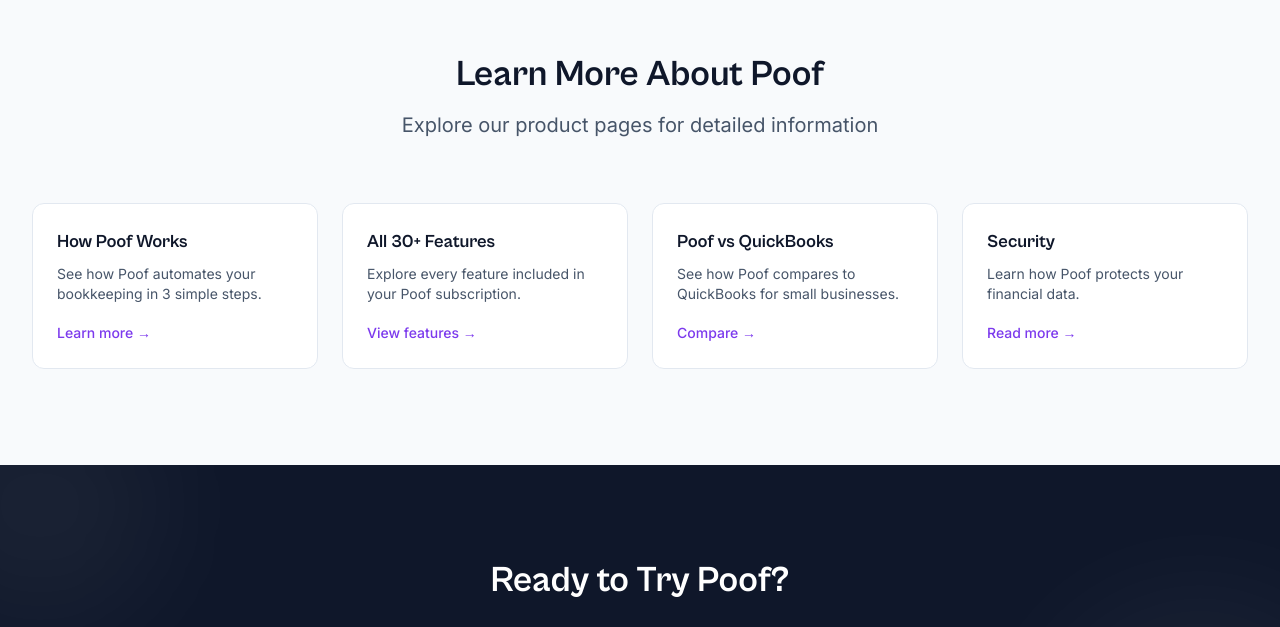
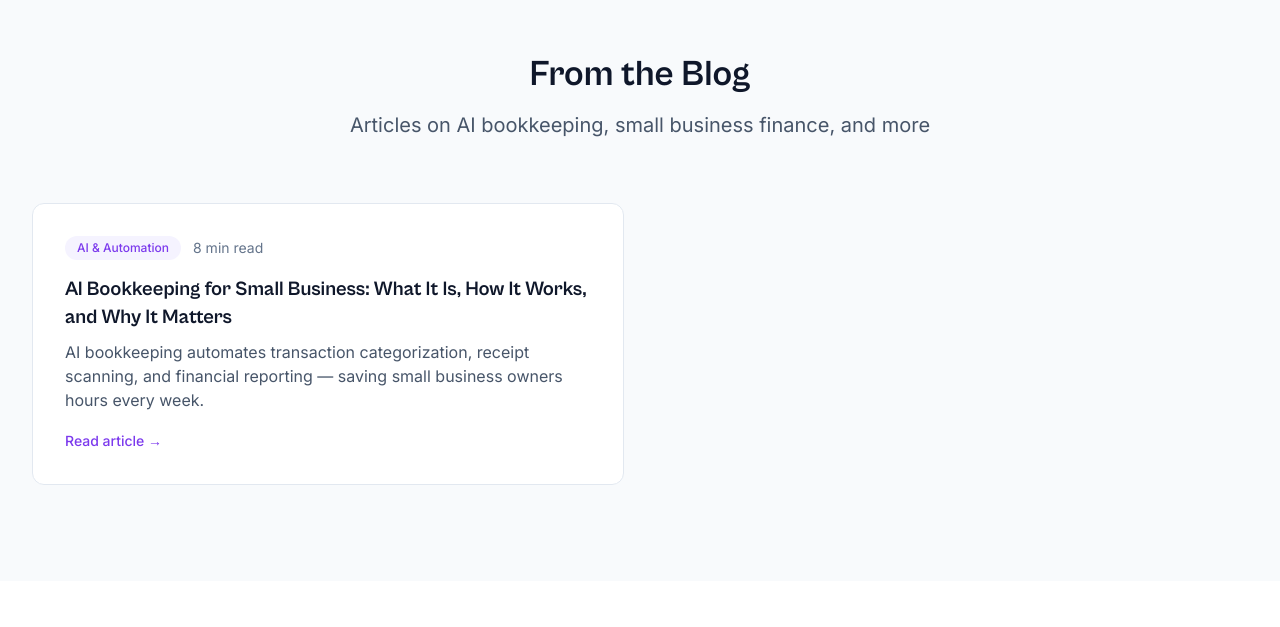
Before and after one commit to SempleLabs/poof-website2, a Next.js app: page /resources in a window 1280 px wide. Shown: the part 1209-1836 px from the top of the page. Built offline with nearby package versions, Linux system fonts and the light colour scheme.

Commit message:
Add blog article link to Resources page
Co-Authored-By: Claude Opus 4.6 <noreply@anthropic.com>

```diff
--- a/src/app/resources/page.tsx
+++ b/src/app/resources/page.tsx
@@ -134,8 +134,36 @@ export default function ResourcesPage() {
         </div>
       </section>
 
+      {/* Blog Articles */}
+      <section className="py-24 bg-slate-50">
+        <div className="max-w-7xl mx-auto px-4 sm:px-6 lg:px-8">
+          <AnimateOnScroll animation="fade-up">
+            <div className="text-center mb-16">
+              <h2 className="text-4xl font-bold font-display text-slate-900 mb-4">From the Blog</h2>
+              <p className="text-xl text-slate-600">Articles on AI bookkeeping, small business finance, and more</p>
+            </div>
+          </AnimateOnScroll>
+
+          <div className="grid grid-cols-1 md:grid-cols-2 gap-8">
+            <AnimateOnScroll animation="fade-up" delay={100}>
+              <Link href="/blog/ai-bookkeeping-small-business" className="block bg-white border border-slate-200 rounded-xl p-8 h-full hover:border-gold-300 transition-colors">
+                <div className="flex items-center gap-3 mb-4">
+                  <span className="inline-flex items-center px-3 py-1 rounded-full text-xs font-medium bg-gold-50 text-gold-600">
+                    AI &amp; Automation
+                  </span>
+                  <span className="text-sm text-slate-500">8 min read</span>
+                </div>
+                <h3 className="text-xl font-bold font-display text-slate-900 mb-2">AI Bookkeeping for Small Business: What It Is, How It Works, and Why It Matters</h3>
+                <p className="text-slate-600 mb-4">AI bookkeeping automates transaction categorization, receipt scanning, and financial reporting — saving small business owners hours every week.</p>
+                <span className="text-gold-600 font-medium text-sm">Read article →</span>
+              </Link>
+            </AnimateOnScroll>
+          </div>
+        </div>
+      </section>
+
       {/* Quick Links */}
-      <section className="py-24 bg-slate-50">
+      <section className="py-24 bg-white">
         <div className="max-w-7xl mx-auto px-4 sm:px-6 lg:px-8">
           <AnimateOnScroll animation="fade-up">
             <div className="text-center mb-16">
```
